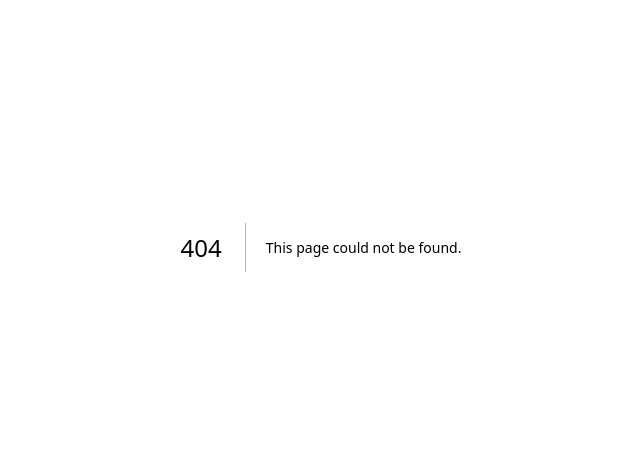
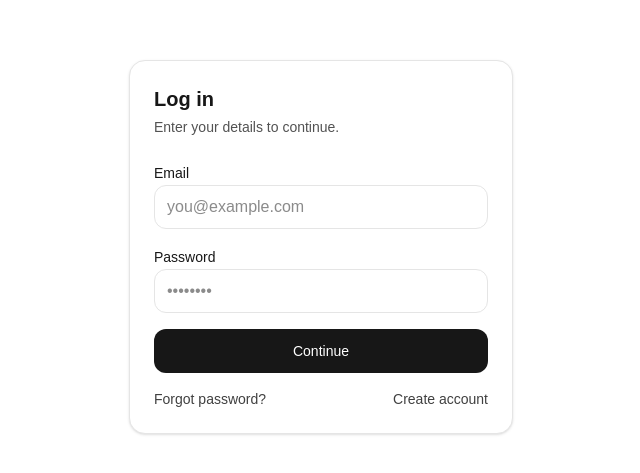
Before and after one commit to wincrazyyy/find-tutor, a Next.js app: page /login in a window 1280 px wide. Before the commit this address had no page. Shown: the part 153-626 px from the top of the page, without its empty margins (319-959 px from the left). Built offline with nearby package versions, Linux system fonts and the light colour scheme.

Commit message:
create login page

```diff
--- /dev/null
+++ b/app/login/page.tsx
@@ -0,0 +1,57 @@
+// app/login/page.tsx
+export default function LoginPage() {
+  return (
+    <main className="min-h-screen flex items-center justify-center p-6">
+      <div className="w-full max-w-sm rounded-2xl border border-neutral-200 bg-white p-6 shadow-sm">
+        <h1 className="text-xl font-semibold">Log in</h1>
+        <p className="mt-1 text-sm text-neutral-600">
+          Enter your details to continue.
+        </p>
+
+        <form className="mt-6 space-y-4">
+          <div className="space-y-1">
+            <label className="text-sm font-medium" htmlFor="email">
+              Email
+            </label>
+            <input
+              id="email"
+              type="email"
+              autoComplete="email"
+              placeholder="you@example.com"
+              className="h-11 w-full rounded-xl border border-neutral-200 px-3 outline-none focus:border-neutral-400"
+            />
+          </div>
+
+          <div className="space-y-1">
+            <label className="text-sm font-medium" htmlFor="password">
+              Password
+            </label>
+            <input
+              id="password"
+              type="password"
+              autoComplete="current-password"
+              placeholder="••••••••"
+              className="h-11 w-full rounded-xl border border-neutral-200 px-3 outline-none focus:border-neutral-400"
+            />
+          </div>
+
+          <button
+            type="button"
+            className="h-11 w-full rounded-xl bg-neutral-900 text-sm font-medium text-white hover:bg-neutral-800"
+          >
+            Continue
+          </button>
+
+          <div className="flex items-center justify-between text-sm">
+            <a href="#" className="text-neutral-700 hover:underline">
+              Forgot password?
+            </a>
+            <a href="#" className="text-neutral-700 hover:underline">
+              Create account
+            </a>
+          </div>
+        </form>
+      </div>
+    </main>
+  );
+}
```
Also changed, not shown: 1 other file (tests, documents, lock files or other folders).
